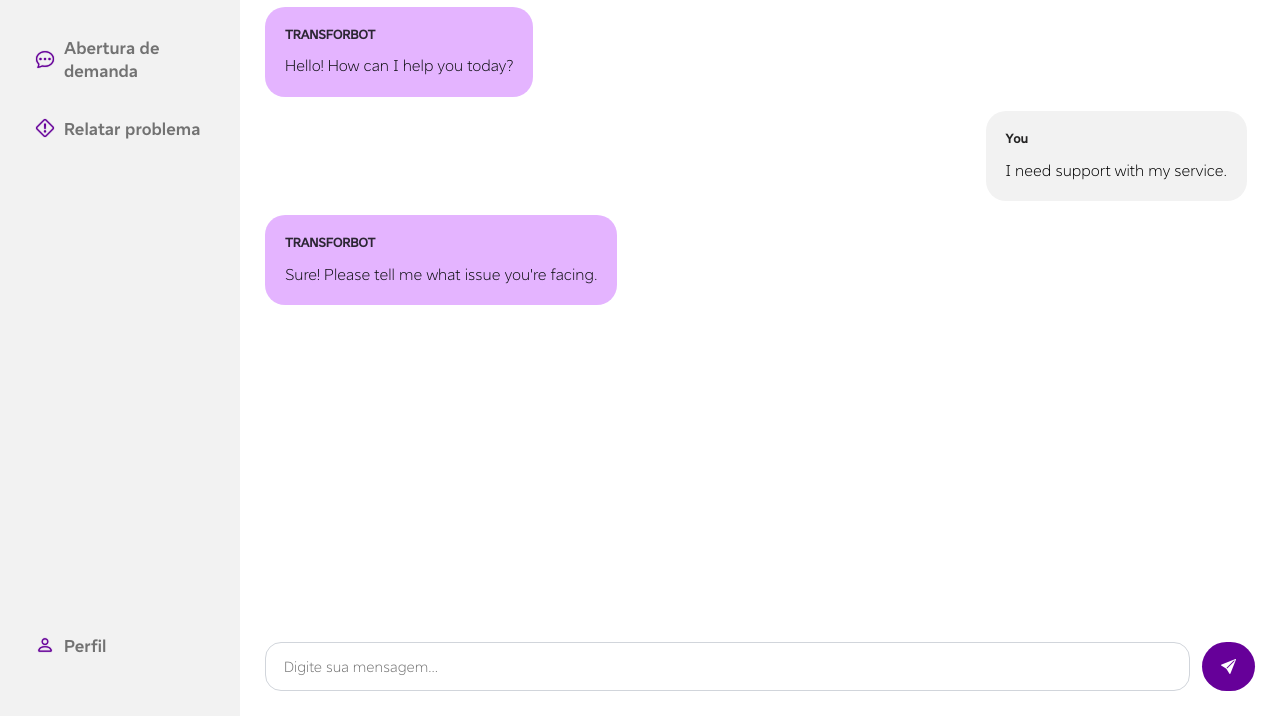
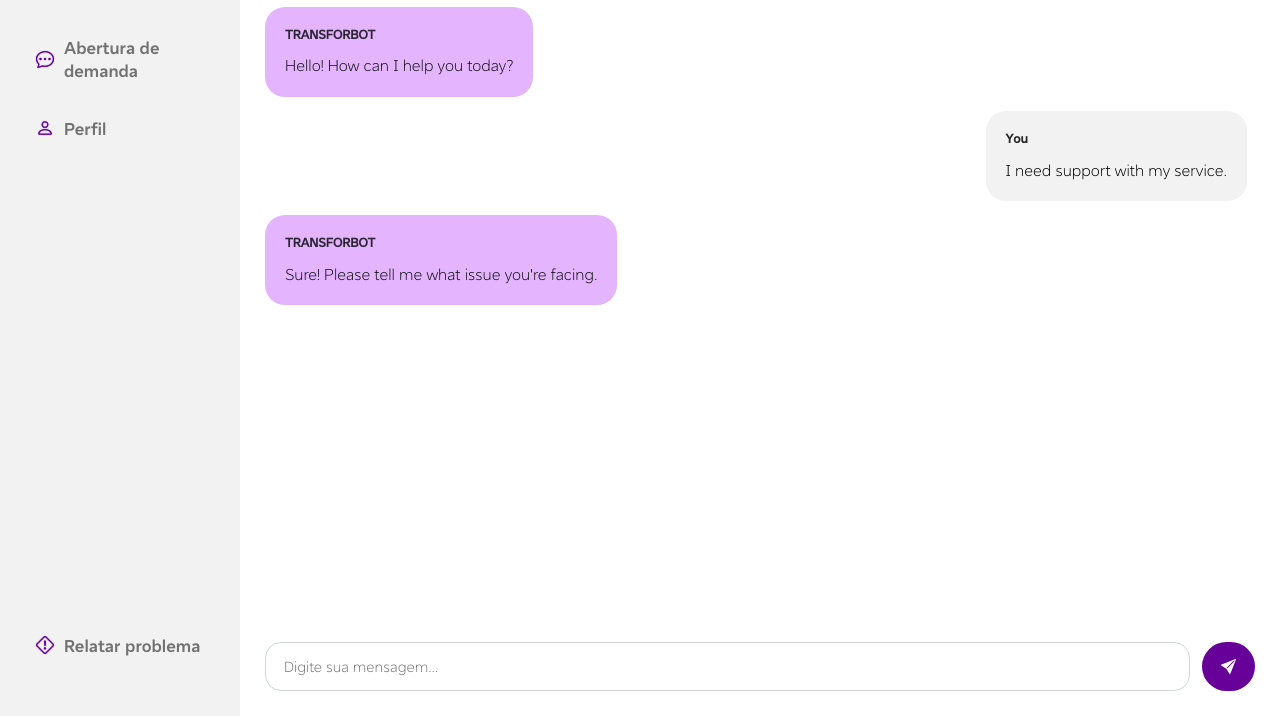
Before and after one commit to giovanafelisbino/front-SAIDTR, a plain HTML site: page index.html in a window 1280 px wide. Shown: the part 84-800 px from the top of the page. Drawn offline with nearby package versions, Linux system fonts and the light colour scheme.

Commit message:
correçaõ relatar problema 15/05/26

```diff
--- a/index.html
+++ b/index.html
@@ -21,17 +21,19 @@
                         <span>Abertura de demanda</span> <!--span deixa os elementos inline-->
                     </a>
 
+                     <a href="#perfil">
+                        <i class="bi bi-person"></i>
+                        <span>Perfil</span>
+                    </a>
+
+
+                </nav>
+
+
+                <div class="problema-area">
                     <a href="#problema">
                         <i class="bi bi-exclamation-diamond"></i>
                         <span>Relatar problema</span>
-                    </a>
-                </nav>
-
-
-                <div class="perfil-area">
-                    <a href="#perfil">
-                        <i class="bi bi-person"></i>
-                            <span>Perfil</span>
                     </a>
                 </div>
 
--- a/style.css
+++ b/style.css
@@ -118,7 +118,7 @@ src: url('../fonts/VIVOTYPEREGULAR.OTF');
     color: #ffffff;
 }
 
-.perfil-area{
+.problema-area{
     margin-top: auto;
     padding: 20px 0px;
 }
```
